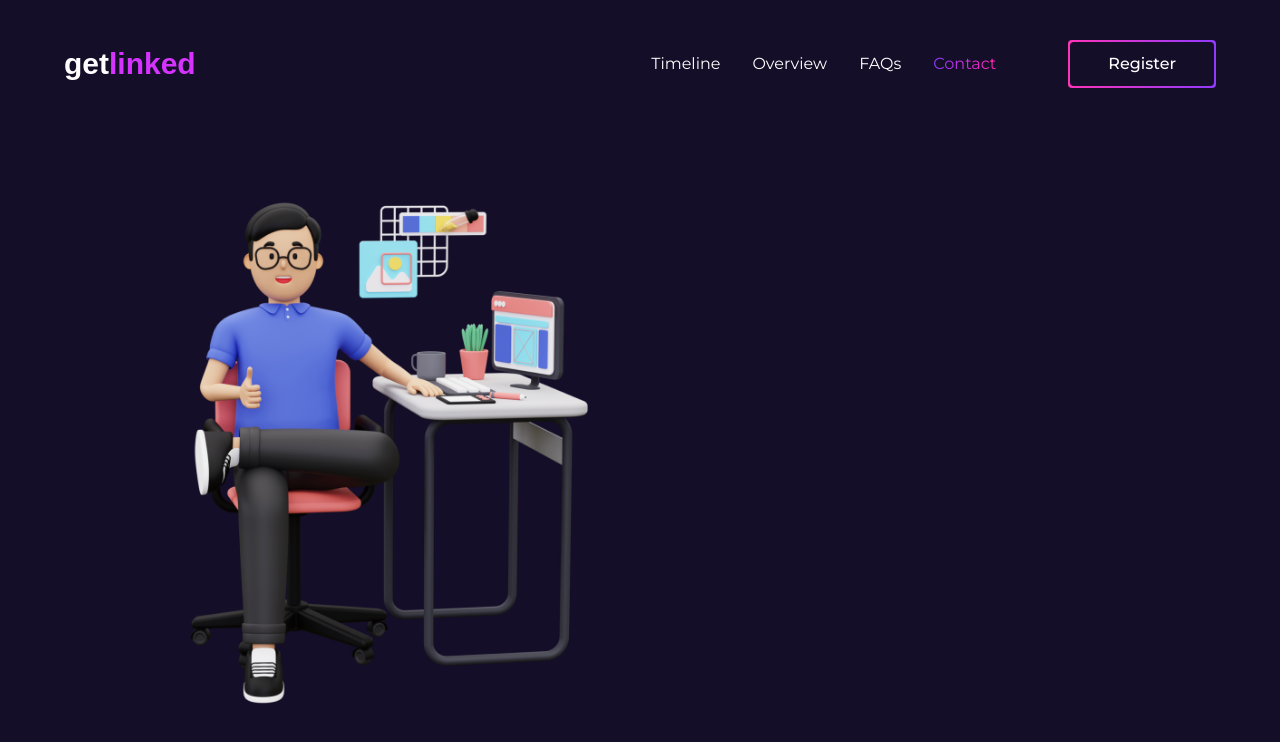
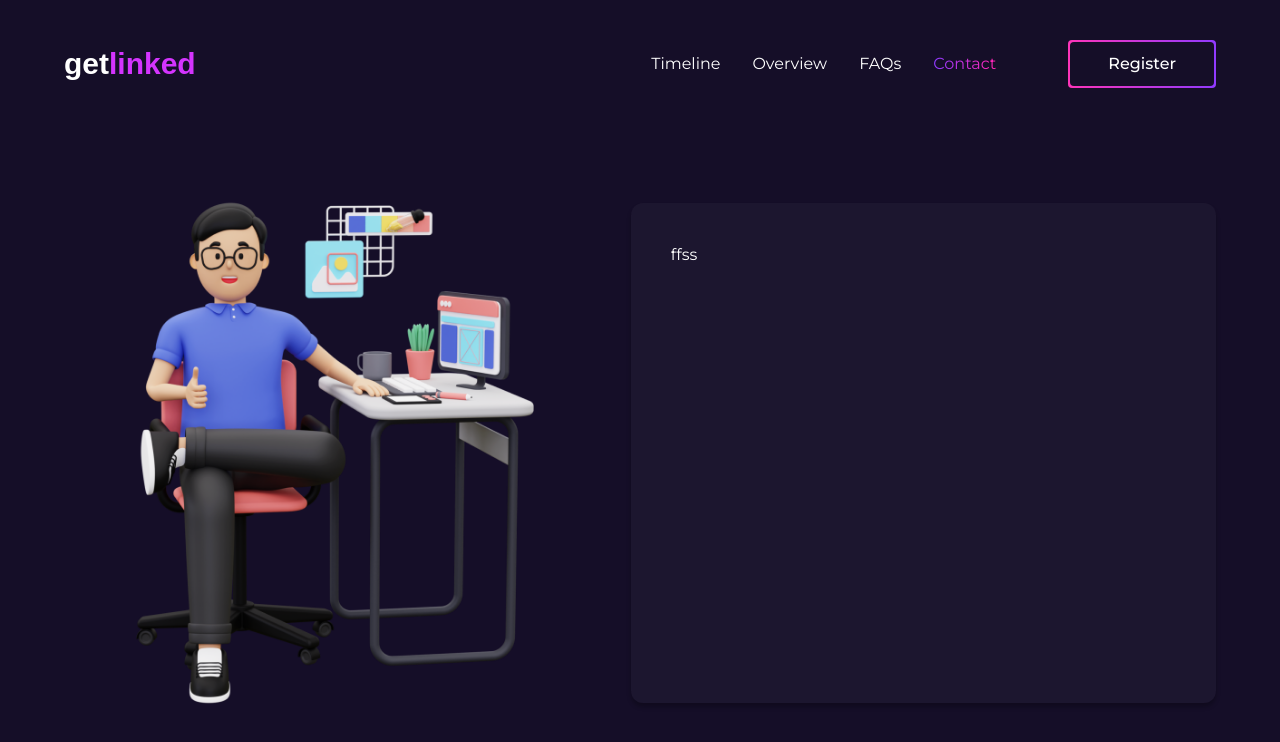
Before and after one commit to gift56/getlinked-ui-challengn, a Next.js app: page /register in a window 1280 px wide. Shown: the top 742 px of the page. Built offline with nearby package versions, Linux system fonts and the light colour scheme; a web font is replaced by a local one.

Commit message:
working on signup page

```diff
--- a/pages/register/index.tsx
+++ b/pages/register/index.tsx
@@ -67,11 +67,11 @@ const Registerpage = () => {
       </header>
       <section className="w-full tab:h-screen tab:overflow-hidden">
         <div className="container h-full">
-          <div className="w-full flex flex-col items-center justify-between tab:justify-start gap-6">
+          <div className="w-full flex flex-col items-center justify-between tab:flex-row tab:justify-start gap-6">
             <div className="w-full">
               <img src="/img/registerImg.png" alt="registration_avatar" className="tab:h-[650px] object-cover" />
             </div>
-            <div className="w-full tab:bg-[#ffffff08] tab:shadow-registerShad tab:rounded-xl"></div>
+            <div className="w-full tab:bg-[#ffffff08] tab:shadow-registerShad tab:rounded-xl tab:p-10 text-white tab:h-[500px] tab:overflow-y-auto">ffss</div>
           </div>
         </div>
       </section>
--- a/styles/globals.css
+++ b/styles/globals.css
@@ -19,3 +19,14 @@ img {
   user-select: none;
   -webkit-user-drag: none;
 }
+
+::-webkit-scrollbar {
+  width: 4px;
+  height: 4px;
+}
+::-webkit-scrollbar-thumb {
+  background-color: #d434fe;
+}
+::-webkit-scrollbar-track {
+  background-color: #182634;
+}
```
